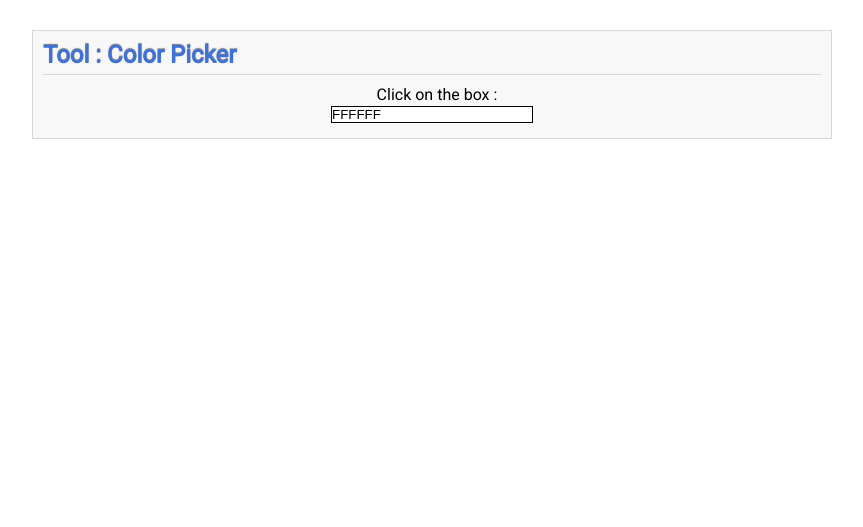
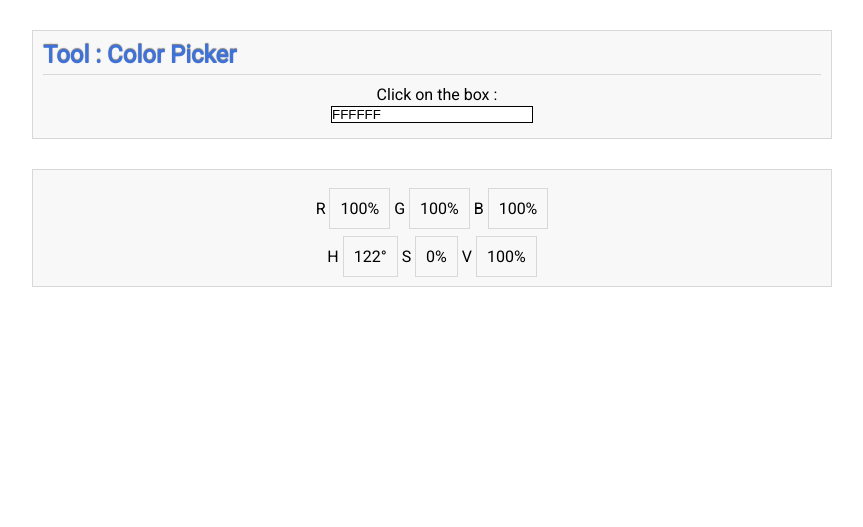
Before and after one commit to vaga/Tooblox, a PHP site: page /colorPicker in a window 1280 px wide. Shown: the part 60-587 px from the top of the page, without its empty margins (208-1071 px from the left). Run offline with PHP 8.4, Linux system fonts and the light colour scheme; some libraries are stand-ins or nearby versions.

Commit message:
E: modif ColorPicker, adding rgb and hsv components

```diff
--- a/tools/ColorPicker/view.phtml
+++ b/tools/ColorPicker/view.phtml
@@ -1,8 +1,40 @@
 <form class="bloc" action="#">
 	<h1> Tool : Color Picker </h1>
 	<p class="center">
-    	<label>Click on the box : </label><input class="color">
+    	<label>Click on the box : </label><input id="mycolor" class="color">
     </p>
 </form>
+<section class="bloc">
+	<br />
+	<p class="center">
+		R <span id="red" class="bloc">100%</span>  G <span id="grn" class="bloc">100%</span>  B <span id="blu" class="bloc">100%</span>
+	</p><br />
+	<p class="center">
+		H <span id="hue" class="bloc">122°</span>  S <span id="sat" class="bloc">0%</span>  V <span id="val" class="bloc">100%</span>
+	</p>
+</section>
 
 <script type="text/javascript" src="js/jscolor/jscolor.js"></script>
+<script>
+	$(document).ready(function() {
+		var color = document.getElementById('mycolor');
+		color.addEventListener('change', function() {
+			var c_red = this.color.rgb[0] * 100;
+			var c_green = this.color.rgb[0] * 100;
+			var c_blue = this.color.rgb[2]*100;
+			var hue = this.color.hsv[0]* 60;
+			var sat = this.color.hsv[1]*100;
+			var val = this.color.hsv[2]*100;
+			c_red = c_red.toFixed();
+			c_green = c_green.toFixed();
+			c_blue = c_blue.toFixed();
+
+			$('#red').html("" + c_red + "%");
+			$('#grn').html("" + c_green + "%");
+			$('#blu').html("" + c_blue + "%");
+			$('#hue').html("" + hue + "&deg;");
+			$('#sat').html("" + sat + "%");
+			$('#val').html("" + val + "%");
+		});
+	});
+</script>
```
